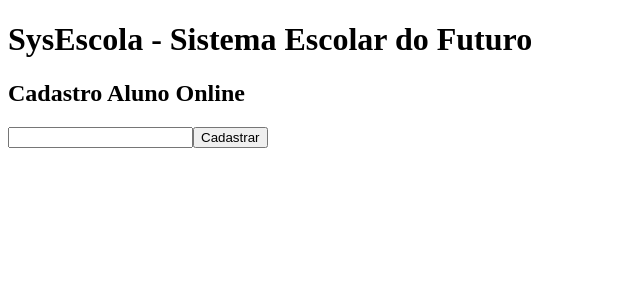
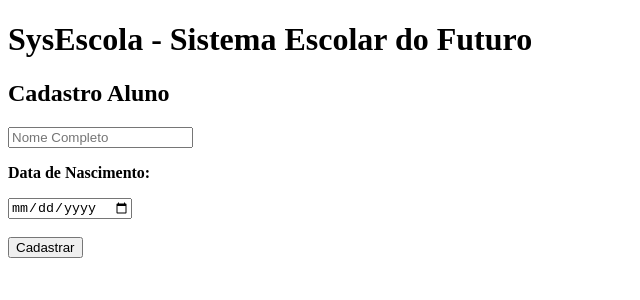
Before and after one commit to guilhermepadilha/estudo-angular, an Angular app in the folder sys-escola/: page / in a window 1280 px wide. Shown: the top 300 px of the page, without its empty margins (0-640 px from the left). Built offline with nearby package versions, Linux system fonts and the light colour scheme.

Commit message:
inclusao do campo data no cadastro de aluno

```diff
--- a/sys-escola/src/app/cadastro-aluno/cadastro-aluno.component.html
+++ b/sys-escola/src/app/cadastro-aluno/cadastro-aluno.component.html
@@ -1,5 +1,9 @@
 <form (ngSubmit)="cadastrar()">
-    <h2>Cadastro Aluno Online</h2>
-    <input id="nome" name="nome" [(ngModel)]="nome" type="text"/>
+    <h2>Cadastro Aluno</h2>
+    <input id="nome" name="nome" placeholder="Nome Completo" [(ngModel)]="nome" type="text"/>
+    <br>
+    <p><b>Data de Nascimento:</b></p>
+    <input id="data" name="data" [(ngModel)]="data" type="date"/>
+    <br> <br>
     <button type="submit">Cadastrar</button>
 </form>
--- a/sys-escola/src/app/cadastro-aluno/cadastro-aluno.component.ts
+++ b/sys-escola/src/app/cadastro-aluno/cadastro-aluno.component.ts
@@ -7,10 +7,12 @@ import { Component } from "@angular/core";
 })
 export class CadastroAlunoComponent {
     nome : string;
+    data : string;
 
     cadastrar(){
         console.log("Solicitada o cadastro do aluno ");
         console.log("Nome", this.nome);
+        console.log("data", this.data);
 
     }
 }
```
